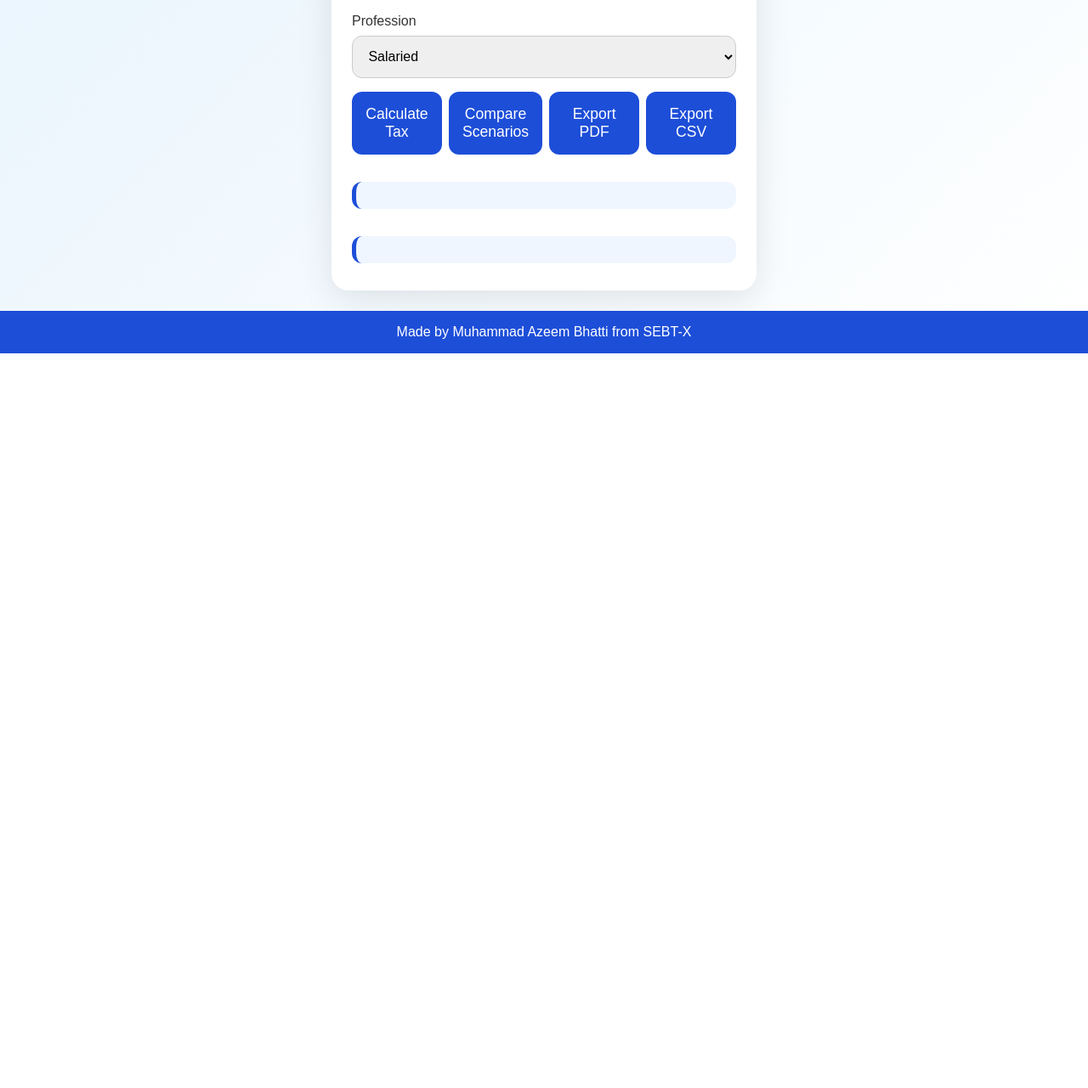
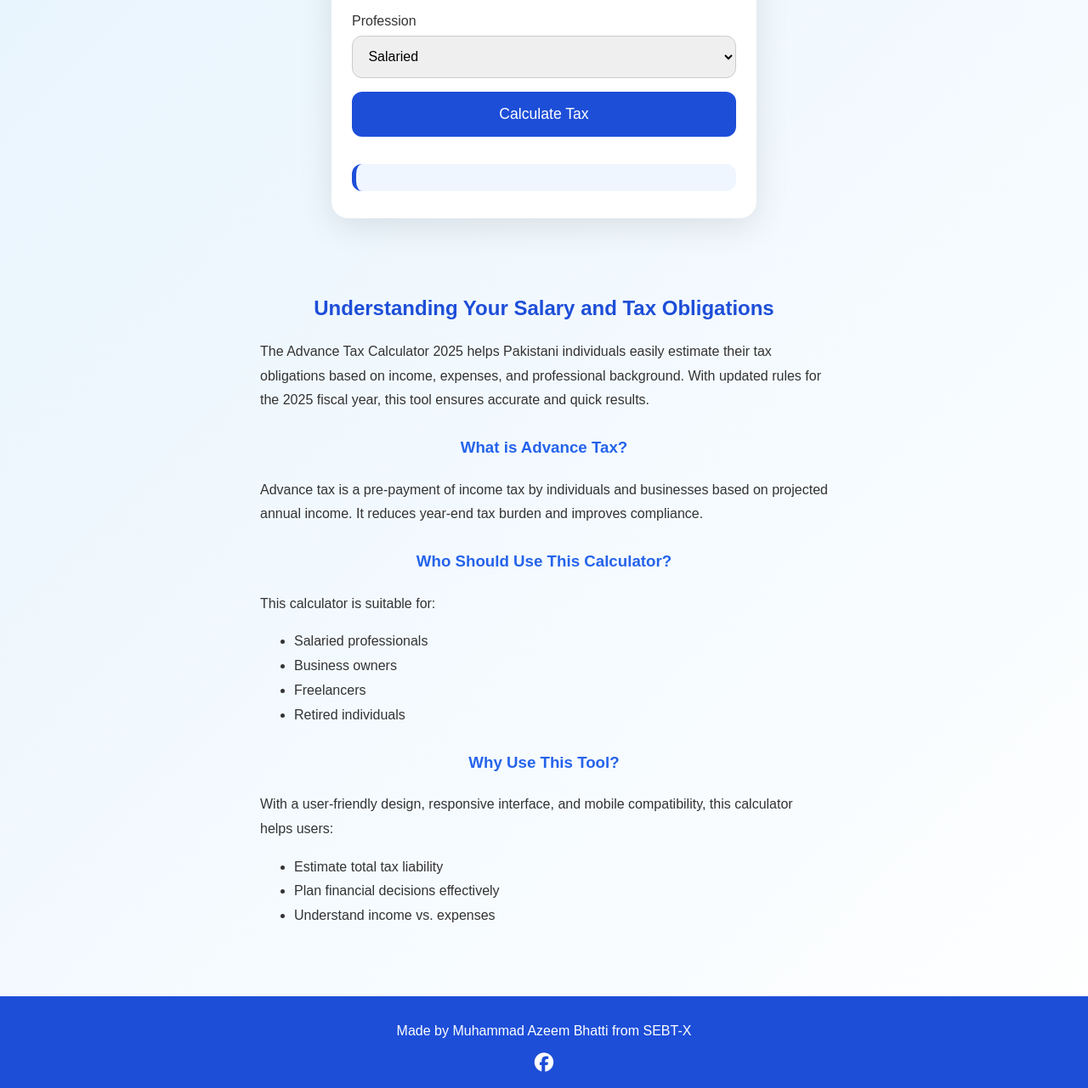
Before and after one commit to isamsays/salarytaxcalculator, a plain HTML site: page index.html in a window 1280 px wide. Shown: the part 642-1923 px from the top of the page at 85% size. Before the commit the page ends 1058 px from the top, so only its background shows below. Drawn offline with Linux system fonts and the light colour scheme.

Commit message:
Update index.html

```diff
--- a/index.html
+++ b/index.html
@@ -69,15 +69,7 @@
     button:hover {
       background: #1e40af;
     }
-    .btn-group {
-      display: flex;
-      flex-wrap: wrap;
-      gap: 0.5rem;
-    }
-    .btn-group button {
-      flex: 1;
-    }
-    .result, .comparison {
+    .result {
       margin-top: 2rem;
       padding: 1rem;
       background: #eff6ff;
@@ -113,8 +105,7 @@
       color: #f0f0f0;
       border-color: #444;
     }
-    body.dark .result,
-    body.dark .comparison {
+    body.dark .result {
       background: #2b2b2b;
       border-color: #3b82f6;
     }
@@ -136,7 +127,31 @@
       from { opacity: 0; transform: translateX(-20px); }
       to { opacity: 1; transform: translateX(0); }
     }
+    .social-icons {
+      margin-top: 0.5rem;
+    }
+    .social-icons a {
+      color: white;
+      margin: 0 0.5rem;
+      font-size: 1.4rem;
+      text-decoration: none;
+    }
+    .content-section {
+      max-width: 700px;
+      margin: 3rem auto;
+      padding: 1rem;
+      line-height: 1.8;
+    }
+    .content-section h2 {
+      color: #1d4ed8;
+      margin-bottom: 0.5rem;
+    }
+    .content-section h3 {
+      color: #2563eb;
+      margin-top: 1.5rem;
+    }
   </style>
+  <script src="https://kit.fontawesome.com/a076d05399.js" crossorigin="anonymous"></script>
 </head>
 <body>
   <header>
@@ -172,19 +187,41 @@
       <option value="retired">Retired</option>
     </select>
 
-    <div class="btn-group">
-      <button onclick="calculateTax()">Calculate Tax</button>
-      <button onclick="compareScenarios()">Compare Scenarios</button>
-      <button onclick="exportPDF()">Export PDF</button>
-      <button onclick="exportCSV()">Export CSV</button>
-    </div>
+    <button onclick="calculateTax()">Calculate Tax</button>
 
     <div class="result" id="result"></div>
-    <div class="comparison" id="comparison"></div>
+  </div>
+
+  <div class="content-section">
+    <h2>Understanding Your Salary and Tax Obligations</h2>
+    <p>The Advance Tax Calculator 2025 helps Pakistani individuals easily estimate their tax obligations based on income, expenses, and professional background. With updated rules for the 2025 fiscal year, this tool ensures accurate and quick results.</p>
+
+    <h3>What is Advance Tax?</h3>
+    <p>Advance tax is a pre-payment of income tax by individuals and businesses based on projected annual income. It reduces year-end tax burden and improves compliance.</p>
+
+    <h3>Who Should Use This Calculator?</h3>
+    <p>This calculator is suitable for:</p>
+    <ul>
+      <li>Salaried professionals</li>
+      <li>Business owners</li>
+      <li>Freelancers</li>
+      <li>Retired individuals</li>
+    </ul>
+
+    <h3>Why Use This Tool?</h3>
+    <p>With a user-friendly design, responsive interface, and mobile compatibility, this calculator helps users:</p>
+    <ul>
+      <li>Estimate total tax liability</li>
+      <li>Plan financial decisions effectively</li>
+      <li>Understand income vs. expenses</li>
+    </ul>
   </div>
 
   <footer>
-    Made by Muhammad Azeem Bhatti from SEBT-X
+    <p>Made by Muhammad Azeem Bhatti from SEBT-X</p>
+    <div class="social-icons">
+      <a href="https://facebook.com/azeem2kool" target="_blank"><i class="fab fa-facebook"></i></a>
+    </div>
   </footer>
 
   <script>
@@ -224,52 +261,17 @@
 
     function toggleTheme() {
       document.body.classList.toggle('dark');
+      localStorage.setItem('theme', document.body.classList.contains('dark') ? 'dark' : 'light');
     }
 
-    function exportPDF() {
-      const result = document.getElementById('result').innerText;
-      const win = window.open('', '', 'height=700,width=700');
-      win.document.write('<html><head><title>Tax Report</title></head><body>');
-      win.document.write('<h1>Tax Report 2025</h1>');
-      win.document.write(`<pre>${result}</pre>`);
-      win.document.write('</body></html>');
-      win.document.close();
-      win.print();
+    function loadTheme() {
+      const theme = localStorage.getItem('theme');
+      if (theme === 'dark') {
+        document.body.classList.add('dark');
+      }
     }
 
-    function exportCSV() {
-      const income = document.getElementById('income').value || 0;
-      const otherIncome = document.getElementById('otherIncome').value || 0;
-      const expenses = document.getElementById('expenses').value || 0;
-      const loans = document.getElementById('loans').value || 0;
-      const filer = document.getElementById('filer').value;
-      const profession = document.getElementById('profession').value;
-      const { tax, taxableIncome } = calculateTax(income, otherIncome, expenses, loans, filer, profession);
-
-      const csvContent = `Primary Income,Other Income,Expenses,Loans,Filer,Profession,Taxable Income,Estimated Tax\n${income},${otherIncome},${expenses},${loans},${filer},${profession},${taxableIncome},${tax}\n`;
-
-      const blob = new Blob([csvContent], { type: 'text/csv;charset=utf-8;' });
-      const url = URL.createObjectURL(blob);
-      const link = document.createElement("a");
-      link.setAttribute("href", url);
-      link.setAttribute("download", "tax_report_2025.csv");
-      link.style.visibility = 'hidden';
-      document.body.appendChild(link);
-      link.click();
-      document.body.removeChild(link);
-    }
-
-    function compareScenarios() {
-      const scenarioA = calculateTax();
-      const scenarioB = calculateTax(1500000, 100000, 200000, 100000, 'no', 'business');
-
-      const comparisonHTML = `
-        <h3>Scenario Comparison</h3>
-        <p><strong>Scenario A</strong>: PKR ${scenarioA.tax.toLocaleString()} (Taxable: PKR ${scenarioA.taxableIncome.toLocaleString()})</p>
-        <p><strong>Scenario B</strong>: PKR ${scenarioB.tax.toLocaleString()} (Taxable: PKR ${scenarioB.taxableIncome.toLocaleString()})</p>
-      `;
-      document.getElementById('comparison').innerHTML = comparisonHTML;
-    }
+    window.onload = loadTheme;
   </script>
 </body>
 </html>
```
